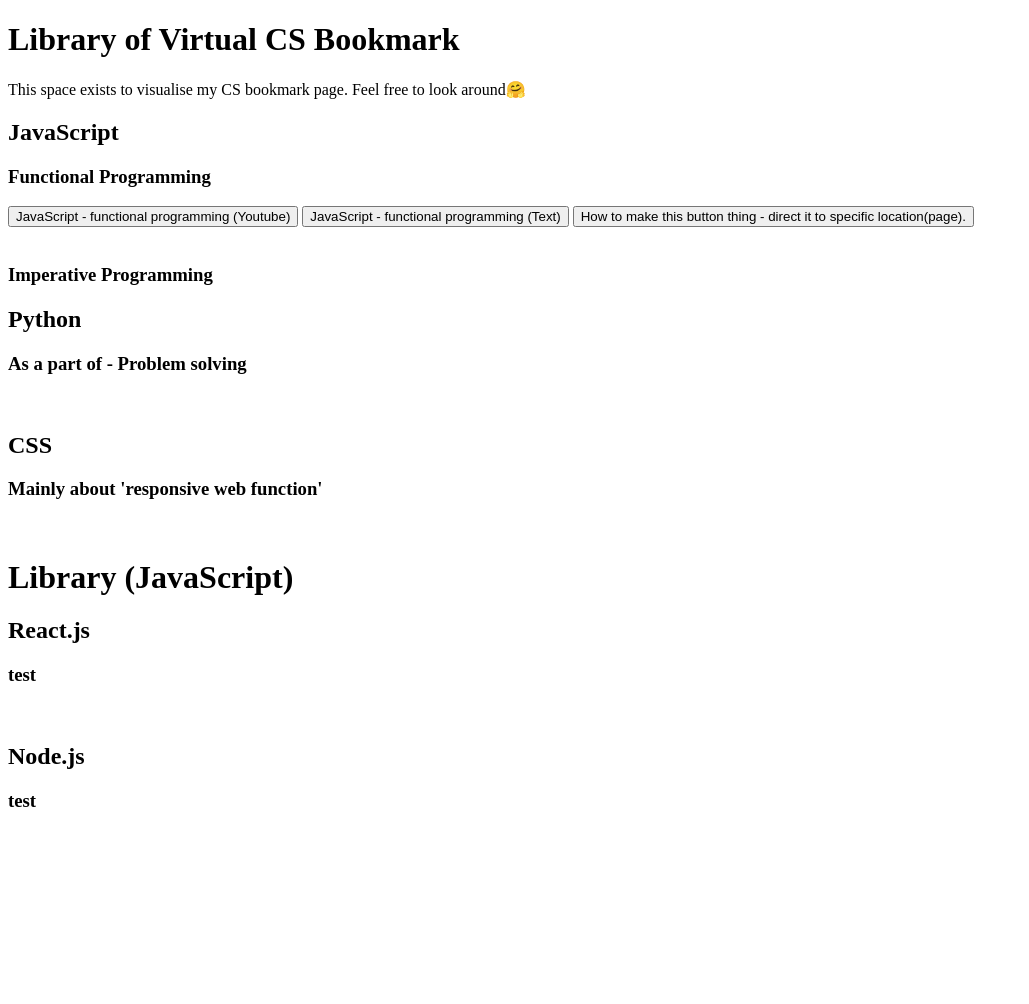
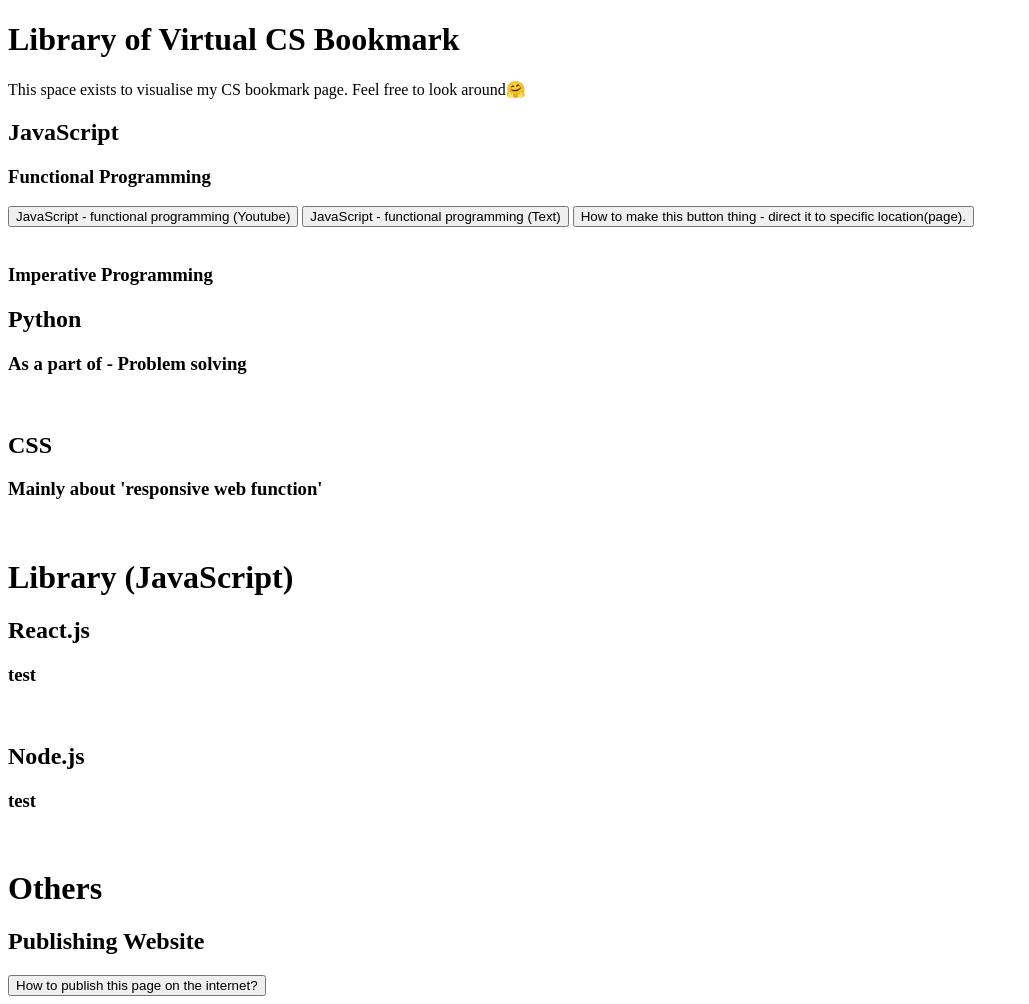
Before and after one commit to mireu-san/myNote, a plain HTML site: page index.html in a window 1280 px wide. Shown: the whole page, without its empty margins (0-1029 px from the left). Before the commit the page ends 856 px from the top, so only its background shows below. Drawn offline with Linux system fonts and the light colour scheme.

Commit message:
added several menu

```diff
--- a/index.html
+++ b/index.html
@@ -56,5 +56,16 @@
         <h2>Node.js</h2>
         <h3>test</h3>
         <br>
+
+    <h1>Others</h1>
+        <h2>Publishing Website</h2>
+        <button onClick="button_websiteGuide()">How to publish this page on the internet?</button>
+        <script>
+            function button_websiteGuide() {
+                window.location =
+                    "https://developer.mozilla.org/en-US/docs/Learn/Getting_started_with_the_web/Publishing_your_website";
+        }
+        </script>
+
 </body>
 </html>
```
Lines whose indentation alone changed are shown as unchanged.
